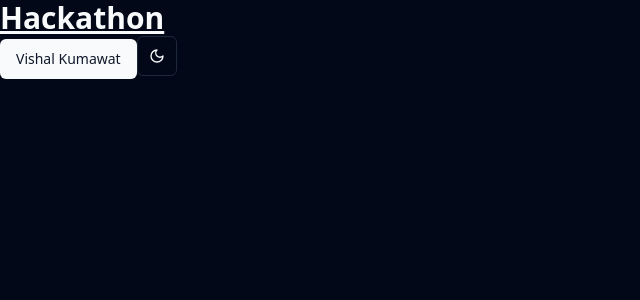
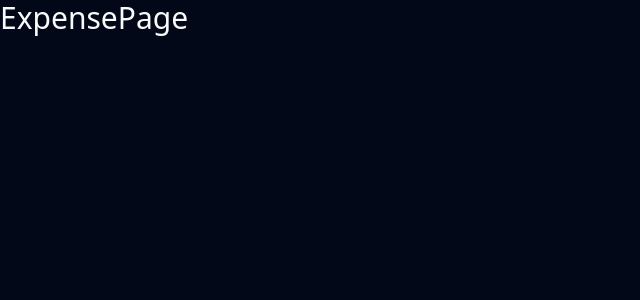
Before and after one commit to vishal-kumawat-appinventiv/hackathon-day1, a React (Vite) app: page /expense in a window 1280 px wide. Shown: the top 300 px of the page, without its empty margins (0-640 px from the left). Built offline with nearby package versions, Linux system fonts and the light colour scheme.

Commit message:
react-router-dom seup

```diff
--- a/package.json
+++ b/package.json
@@ -13,13 +13,13 @@
     "@radix-ui/react-dropdown-menu": "^2.1.2",
     "@radix-ui/react-slot": "^1.1.0",
     "@reduxjs/toolkit": "^2.3.0",
-    "axios": "^1.7.7",
     "class-variance-authority": "^0.7.0",
     "clsx": "^2.1.1",
     "lucide-react": "^0.460.0",
     "react": "^18.3.1",
     "react-dom": "^18.3.1",
     "react-redux": "^9.1.2",
+    "react-router-dom": "^6.28.0",
     "tailwind-merge": "^2.5.4",
     "tailwindcss-animate": "^1.0.7"
   },
--- a/src/App.tsx
+++ b/src/App.tsx
@@ -1,13 +1,15 @@
-import { ModeToggle } from "./components/mode-toggle";
-import { Button } from "./components/ui/button";
+import { BrowserRouter, Route, Routes } from "react-router-dom";
+import { ROUTES } from "./lib/constants";
 
 const App = () => {
   return (
-    <>
-      <h1 className="text-3xl font-bold underline">Hackathon</h1>
-      <Button>Vishal Kumawat</Button>
-      <ModeToggle />
-    </>
+    <BrowserRouter>
+      <Routes>
+        {ROUTES.map((route, index) => (
+          <Route key={index} path={route.path} element={<route.component />} />
+        ))}
+      </Routes>
+    </BrowserRouter>
   );
 };
 
--- /dev/null
+++ b/src/lib/constants.ts
@@ -0,0 +1,13 @@
+import ExpensePage from "@/screens/ExpensePage";
+import HomePage from "@/screens/HomePage";
+
+export const ROUTES = [
+  {
+    path: "/",
+    component: HomePage,
+  },
+  {
+    path: "/expense",
+    component: ExpensePage,
+  },
+];
--- /dev/null
+++ b/src/screens/ExpensePage/index.tsx
@@ -0,0 +1,5 @@
+const ExpensePage = () => {
+  return <div className="text-3xl">ExpensePage</div>;
+};
+
+export default ExpensePage;
--- /dev/null
+++ b/src/screens/HomePage/index.tsx
@@ -0,0 +1,5 @@
+const HomePage = () => {
+  return <div className="text-3xl">HomePage</div>;
+};
+
+export default HomePage;
```
Also changed, not shown: 1 other file (tests, documents, lock files or other folders).
